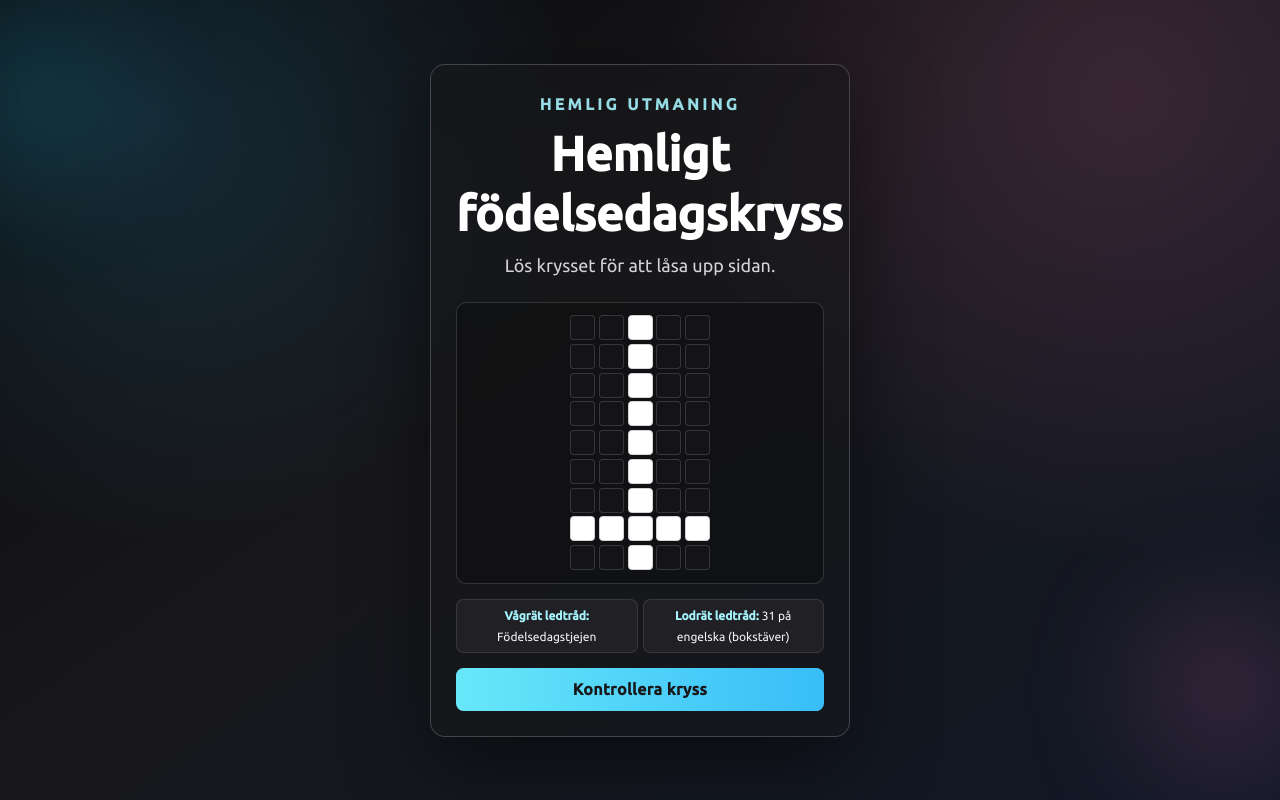
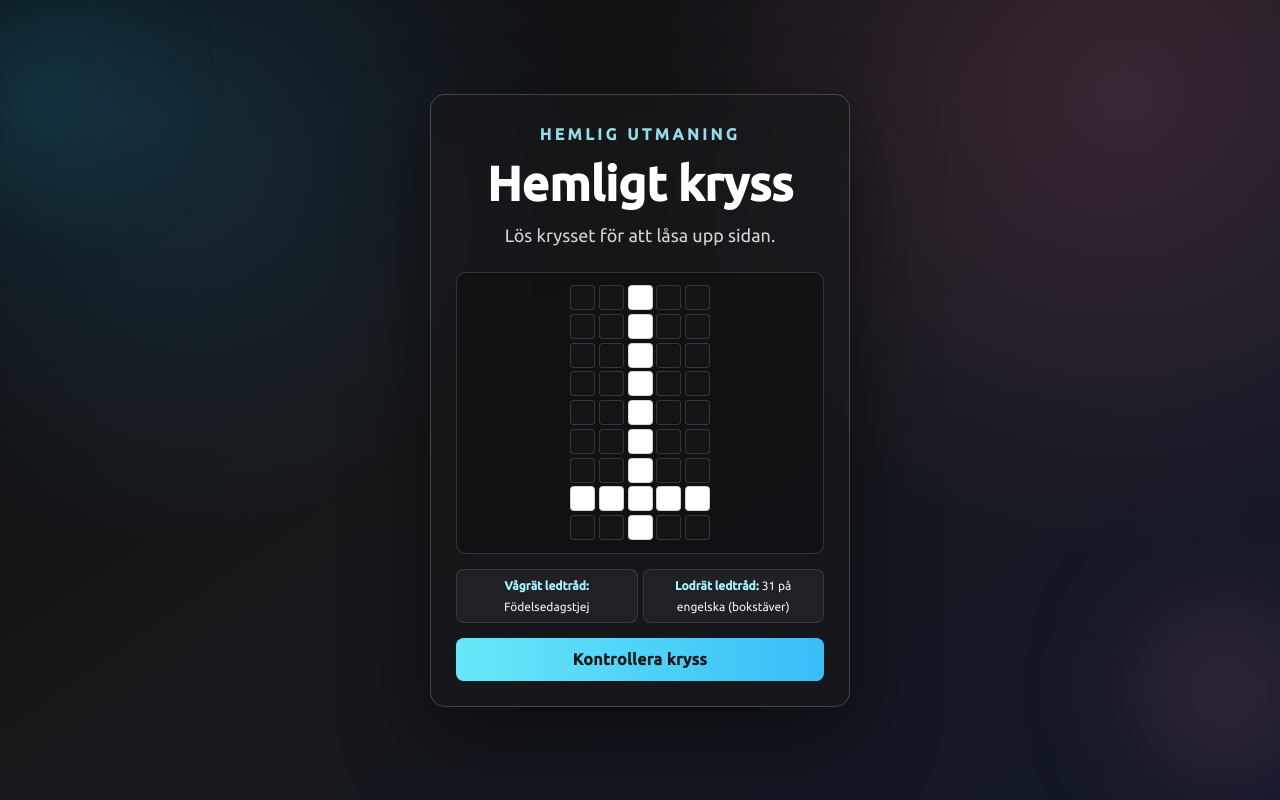
Before and after one commit to SimonBonnier/simonbonnier-dev-blog, a Next.js app: page / in a window 1280 px wide. Built offline with nearby package versions, Linux system fonts and the light colour scheme.

Commit message:
Minor tweeks

```diff
--- a/src/app/page.tsx
+++ b/src/app/page.tsx
@@ -97,7 +97,7 @@
 
             <div className="relative z-10 w-full max-w-2xl rounded-3xl border border-white/20 bg-zinc-900/65 p-8 text-center shadow-[0_30px_80px_rgba(0,0,0,0.5)] backdrop-blur-md sm:p-10">
                 <p className="mb-2 text-xs font-semibold tracking-[0.22em] text-cyan-200/90">HEMLIG UTMANING</p>
-                <h1 className="text-4xl font-black leading-tight text-white mb-3 sm:text-5xl">Hemligt födelsedagskryss</h1>
+                <h1 className="text-4xl font-black leading-tight text-white mb-3 sm:text-5xl">Hemligt kryss</h1>
                 <p className="text-zinc-300 mb-8 text-lg">Lös krysset för att låsa upp sidan.</p>
 
                 <form className="flex flex-col gap-4" onSubmit={onSubmit}>
@@ -141,7 +141,7 @@
 
                     <div className="mt-2 grid gap-2 text-sm sm:grid-cols-2">
                         <p className="rounded-xl border border-white/10 bg-zinc-800/70 px-3 py-2 text-zinc-100 text-center">
-                            <span className="font-semibold text-cyan-200">Vågrät ledtråd:</span> Födelsedagstjejen
+                            <span className="font-semibold text-cyan-200">Vågrät ledtråd:</span> Födelsedagstjej
                         </p>
                         <p className="rounded-xl border border-white/10 bg-zinc-800/70 px-3 py-2 text-zinc-100 text-center">
                             <span className="font-semibold text-cyan-200">Lodrät ledtråd:</span> 31 på engelska (bokstäver)
```
